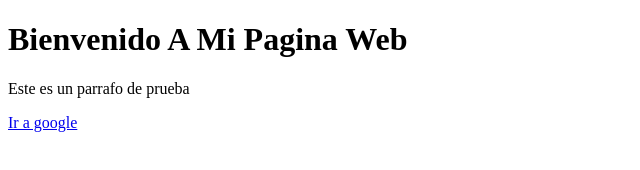
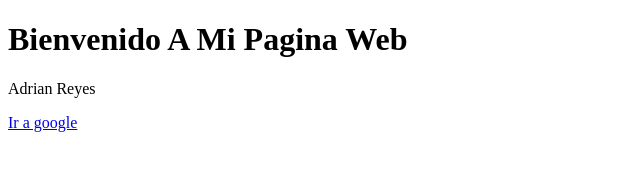
Before and after one commit to AdrianReyes77/AdrianReyes, a plain HTML site: page index.html in a window 1280 px wide. Shown: the whole page, without its empty margins (0-640 px from the left). Drawn offline with Linux system fonts and the light colour scheme.

Commit message:
AdrianReyes1

```diff
--- a/index.html
+++ b/index.html
@@ -12,7 +12,7 @@
     </HEAD>
     <body>
         <h1>Bienvenido A Mi Pagina Web</h1>
-    <p>Este es un parrafo de prueba</p>
+    <p>Adrian Reyes</p>
     <a href="https://www.google.com">Ir a google</a>
 </body>
 </html>
```
